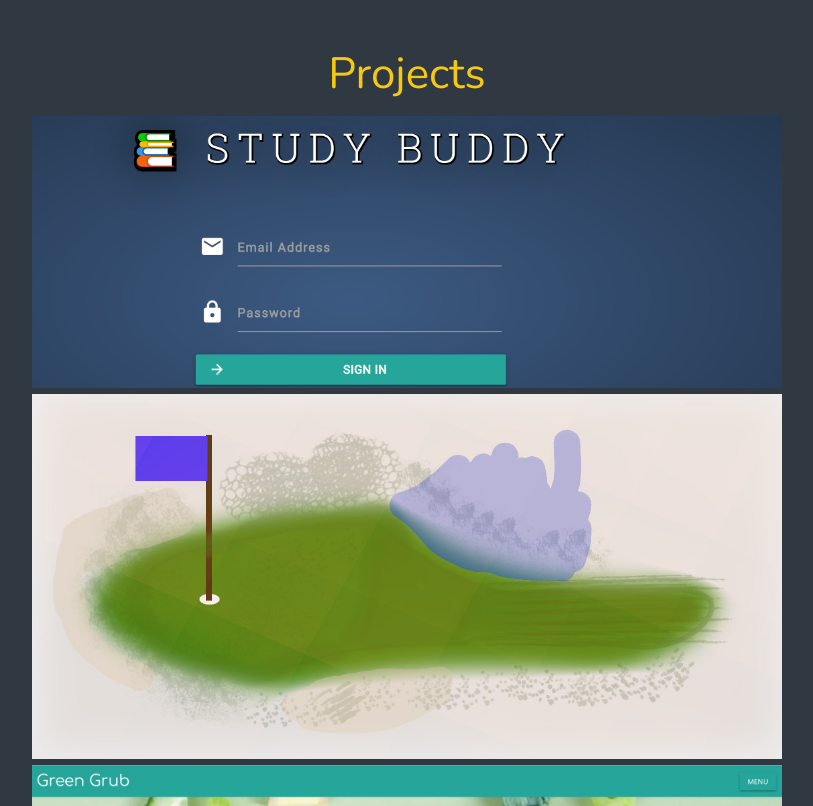
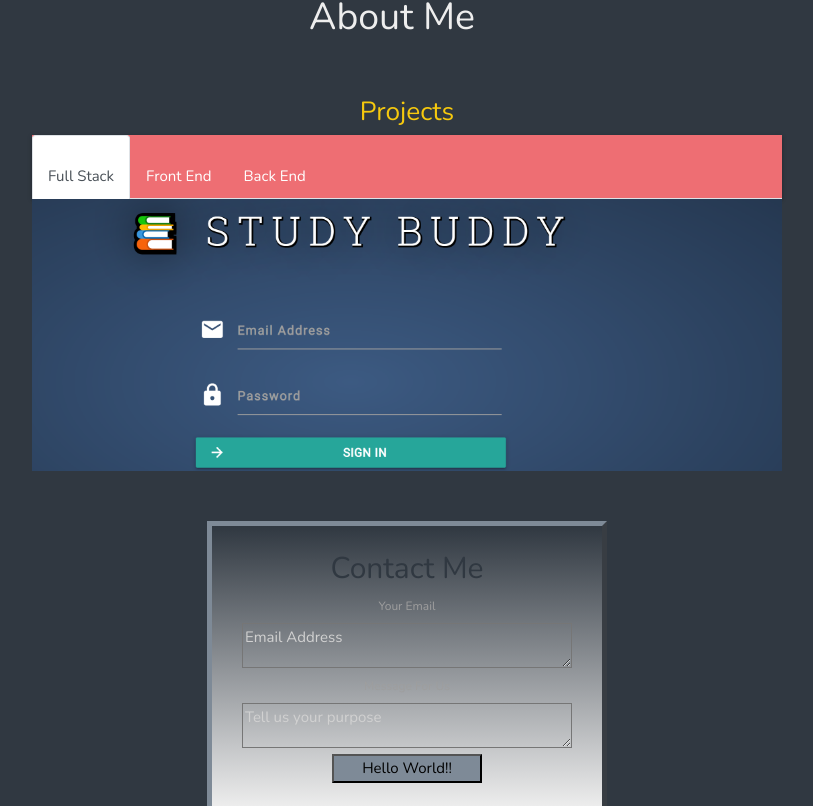
Before and after one commit to jazznerd206/Andrew-Miller, a React (Create React App) app in the folder portfolio/: page / in a window 1280 px wide. Shown: the part 1554-2360 px from the top of the page, without its empty margins (233-1046 px from the left). Built offline with nearby package versions, Linux system fonts and the light colour scheme.

Commit message:
nodemailer and gmail work locally

```diff
--- a/package.json
+++ b/package.json
@@ -30,6 +30,7 @@
   "homepage": "https://github.com/jazznerd206/Andrew-Miller#readme",
   "dependencies": {
     "body-parser": "^1.19.0",
+    "bootstrap": "^4.5.2",
     "concurrently": "^5.3.0",
     "express": "^4.17.1",
     "googleapis": "^39.2.0",
--- a/portfolio/src/components/Contact/contact.js
+++ b/portfolio/src/components/Contact/contact.js
@@ -6,7 +6,7 @@ const Contact = () => {
     const [email, setEmail] = useState('');
     const [message, setMessage] = useState('');
 
-    const submitRequest = (e) => {
+    const submitRequest = async (e) => {
         e.preventDefault();
         console.log({ email, message });
         axios.post('/access', {
@@ -17,23 +17,23 @@ const Contact = () => {
         console.log(`this is the response ${response}`);
       })
       .catch(function (error) {
-        console.log(`this is the response ${error}`);
+        console.log(`this is the error ${error}`);
       });
-    //     const response = await fetch("/access", {
-    //       method: 'POST',
-    //       headers: {
-    //           'Content-type': 'application/json',
-    //           'Accept': 'application/json'
-    //       },
-    //       body: JSON.stringify({email, message})
-    //   });
-    //     const resData = await response.text();
-    //     if (resData.status === 'success'){
-    //       alert("Message Sent.");
-    //       this.resetForm()
-    //   }else if(resData.status === 'fail'){
-    //       alert("Message failed to send.")
-    //   }
+        const response = await fetch("/access", {
+          method: 'POST',
+          headers: {
+              'Content-type': 'application/json',
+              'Accept': 'application/json'
+          },
+          body: JSON.stringify({email, message})
+      });
+        const resData = await response.text();
+        if (resData.status === 'success'){
+          alert("Message Sent.");
+          this.resetForm()
+      }else if(resData.status === 'fail'){
+          alert("Message failed to send.")
+      }
     };
 
     return (
--- a/portfolio/src/components/Projects/Projects.js
+++ b/portfolio/src/components/Projects/Projects.js
@@ -1,21 +1,40 @@
 import React, { useState } from 'react';
+import "bootstrap/dist/css/bootstrap.min.css";
 import './style.css'
 import StudyBuddy from '../../public/images/SBProjPic.PNG';
 import GreenLogo from '../../public/images/GreenLogo.jpg';
 import GreenGrub from '../../public/images/GreenGrub.JPG';
+import { Tabs, Tab } from 'react-bootstrap';
 
 
 function Projects() {
+    const [key, setKey] = useState('fullStack');
 
     return (
       <div className="project-wrapper" id="projects">
-        <img src={StudyBuddy} alt="StudyBuddy"/>
-        <img src={GreenLogo} alt="Golf"/>
-        <img src={GreenGrub} alt="GreenGrub "/>
+        <Tabs
+          id="controlled-tab-example"
+          activeKey={key}
+          onSelect={(k) => setKey(k)}
+        >
+          <Tab eventKey="fullStack" title="Full Stack">
+            <div className="image-wrapper">
+              <img src={StudyBuddy} alt="StudyBuddy"/>
+            </div>
+          </Tab>
+          <Tab eventKey="frontEnd" title="Front End">
+            <div className="image-wrapper">
+              <img src={GreenLogo} alt="Golf"/>
+            </div>
+          </Tab>
+          <Tab eventKey="backEnd" title="Back End">
+            <div className="image-wrapper">
+              <img src={GreenGrub} alt="GreenGrub "/>
+            </div>
+          </Tab>
+        </Tabs>
       </div>
     );
   }
 
-//   render(<TabContainer />);
-
 export default Projects;
--- a/portfolio/src/pages/Home/home.js
+++ b/portfolio/src/pages/Home/home.js
@@ -14,7 +14,7 @@ function Home() {
                 <Header />
                 <IconBar />
                 <MainContent />
-                {/* <Contact /> */}
+                <Contact />
                 <Footer />
             </div>
             <div className="main">
```
Also changed, not shown: 2 other files (tests, documents, lock files or other folders).
